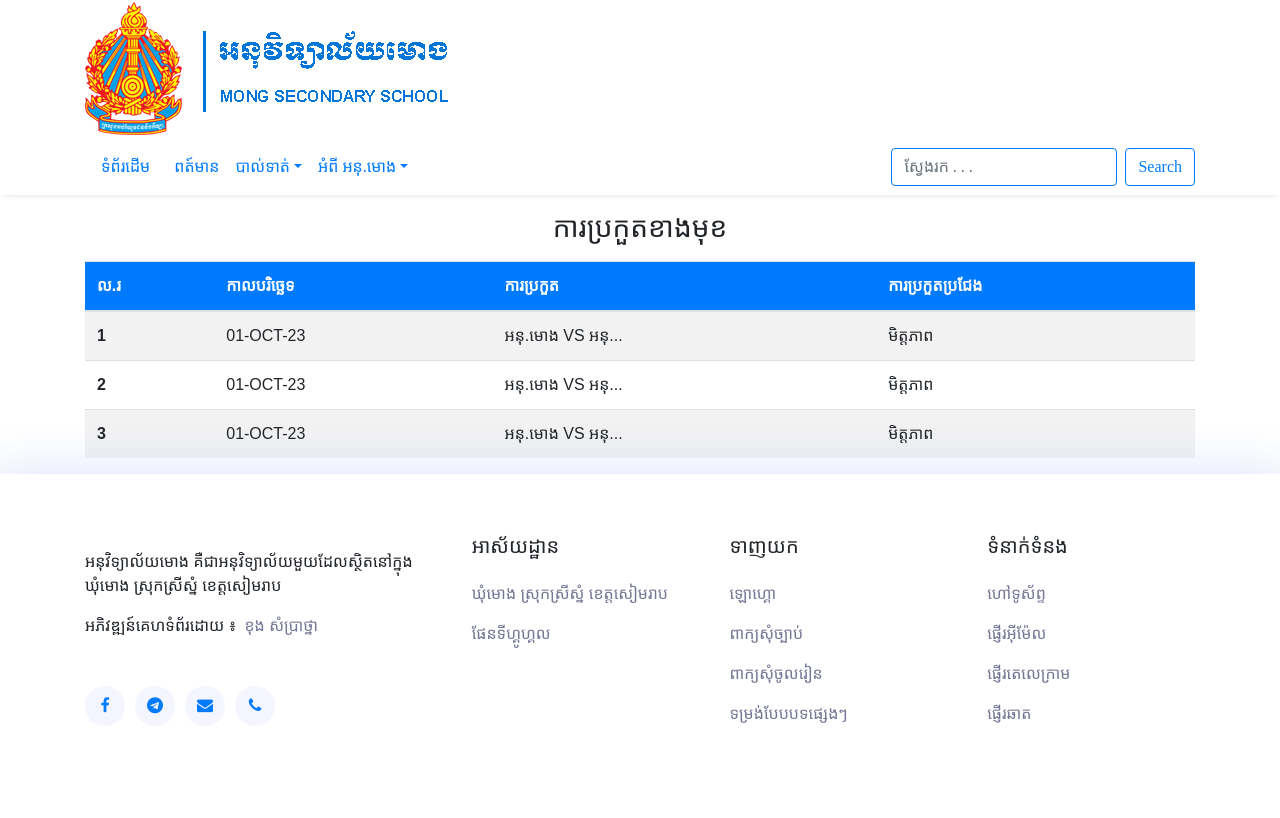
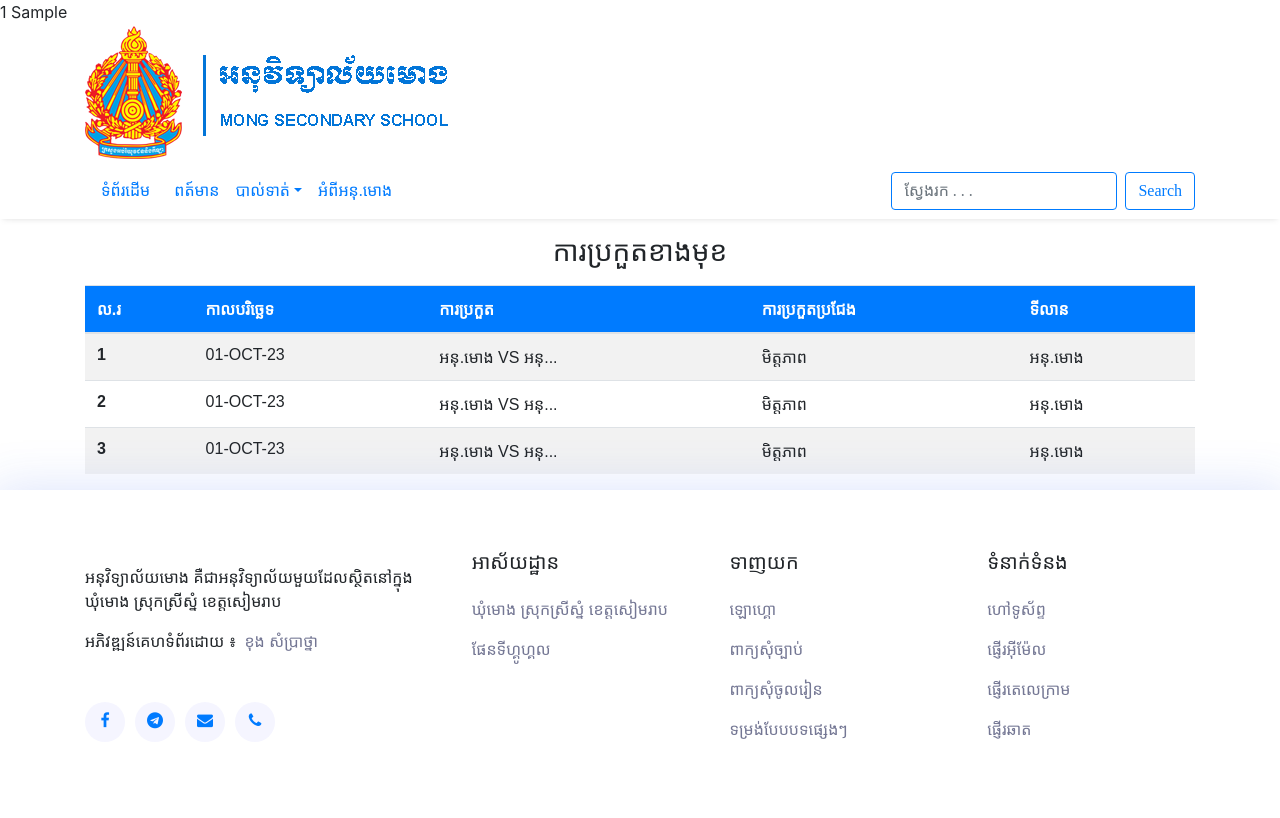
Before and after one commit to KhongSambrathna/mong, a PHP site: page /next_match.php in a window 1280 px wide. Before the commit the page ends 723 px from the top, so only its background shows below. Run offline with PHP 8.4, Linux system fonts and the light colour scheme; tables that the repository leaves empty or names only in its code hold one stand-in row (values such as "Sample post"); some libraries are stand-ins or nearby versions.

Commit message:
added php

```diff
--- /dev/null
+++ b/connection.php
@@ -0,0 +1,14 @@
+<?php
+    try {
+        $pdo = new PDO('mysql:host=localhost; dbname=Mong; port:3306', 'root','');
+        $pdo->setAttribute(PDO::ATTR_ERRMODE, PDO::ERRMODE_EXCEPTION);
+    } catch (PDOException $e) {
+
+    }
+    $stmt = $pdo->prepare("SELECT * FROM position;");
+    $stmt->execute();
+    $data = $stmt->fetchAll(PDO::FETCH_ASSOC);
+    foreach ($data as $key => $value) {
+        echo $value['id'] . ' ' . $value['position'];
+    }
+?>
--- a/header.php
+++ b/header.php
@@ -1,7 +1,32 @@
+<?php
+  include_once 'connection.php';
+  $title = "";
+  $curPageName = substr($_SERVER["SCRIPT_NAME"],strrpos($_SERVER["SCRIPT_NAME"],"/")+1);
+  if($curPageName=="index.php") {
+      $title = "ទំព័រដើម";
+  } elseif($curPageName=="match_history.php") {
+      $title = "ប្រវត្តិប្រកួត";
+  } elseif($curPageName=="news.php") {
+      $title = "ពត៍មាន";
+  } elseif($curPageName=="next_match.php") {
+      $title = "ការប្រកួតបន្ទាប់";
+  } elseif($curPageName=="match_history.php") {
+        $title = "Match History";
+  } elseif($curPageName=="player_rank.php") {
+      $title = "ចំណាត់ថ្នាក់កីឡាករ";
+  } elseif($curPageName=="player.php") {
+      $title = "កីឡាករ";
+  } elseif($curPageName=="about.php") {
+      $title = "អំពីអនុ.មោង";
+  } else {
+      $title = "Not Set";
+  }
+?>
 <!doctype html>
-<html lang="en">
+<html>
   <head>
     <!-- Required meta tags -->
+    <meta http-equiv="content-type" content="text/html; charset=UTF-8">
     <meta charset="utf-8">
     <meta name="viewport" content="width=device-width, initial-scale=1, shrink-to-fit=no">
 
@@ -12,7 +37,7 @@
     <link rel="stylesheet" href="https://cdn.jsdelivr.net/npm/bootstrap@4.0.0/dist/css/bootstrap.min.css" integrity="sha384-Gn5384xqQ1aoWXA+058RXPxPg6fy4IWvTNh0E263XmFcJlSAwiGgFAW/dAiS6JXm" crossorigin="anonymous">
     <!-- Font Awsome -->
     <link href="https://maxcdn.bootstrapcdn.com/font-awesome/4.7.0/css/font-awesome.min.css" rel="stylesheet" />
-    <title>ទំព័រដើម</title>
+    <title><?php echo $title ?></title>
   </head>
   <body>
     <!-- Navigation Bar -->
@@ -42,14 +67,8 @@
                     <!--<div class="dropdown-divider"></div>-->
                   </div>
                 </li>
-                <li class="nav-item dropdown">
-                  <a class="nav-link text-primary dropdown-toggle" href="#" id="navbarDropdown" role="button" data-toggle="dropdown" aria-haspopup="true" aria-expanded="false">អំពី អនុ.មោង</a>
-                  <div class="dropdown-menu" aria-labelledby="navbarDropdown">
-                    <a class="dropdown-item" href="about.php#structure">រចនាសម្ព័ន្ធគ្រប់គ្រង</a>
-                    <a class="dropdown-item" href="about.php#vision">ចក្ខុវិស័យ</a>
-                    <a class="dropdown-item" href="about.php#mission">បេសកកម្ម</a>
-                    <a class="dropdown-item" href="about.php#schoollayout">ប្លង់សាលារៀន</a>
-                  </div>
+                <li class="nav">
+                <a class="nav-link text-primary" href="about.php">អំពីអនុ.មោង</a>
                 </li>
               </ul>
               <form class="form-inline my-2 my-lg-0">
--- a/next_match.php
+++ b/next_match.php
@@ -11,6 +11,7 @@
         <th scope="col">កាលបរិច្ឆេទ</th>
         <th scope="col">ការប្រកួត</th>
         <th scope="col">ការប្រកួតប្រជែង</th>
+        <th scope="col">ទីលាន</th>
       </tr>
     </thead>
     <tbody>
@@ -19,18 +20,21 @@
         <td>01-OCT-23</td>
         <td>អនុ.មោង VS អនុ...</td>
         <td>មិត្តភាព</td>
+        <td>អនុ.មោង</td>
       </tr>
       <tr>
         <th scope="row">2</th>
         <td>01-OCT-23</td>
         <td>អនុ.មោង VS អនុ...</td>
         <td>មិត្តភាព</td>
+        <td>អនុ.មោង</td>
       </tr>
       <tr>
         <th scope="row">3</th>
         <td>01-OCT-23</td>
         <td>អនុ.មោង VS អនុ...</td>
         <td>មិត្តភាព</td>
+        <td>អនុ.មោង</td>
       </tr>
     </tbody>
   </table>
```
Also changed, not shown: player.php (+13 -2 lines), img/player/teacher.jpg (added).
